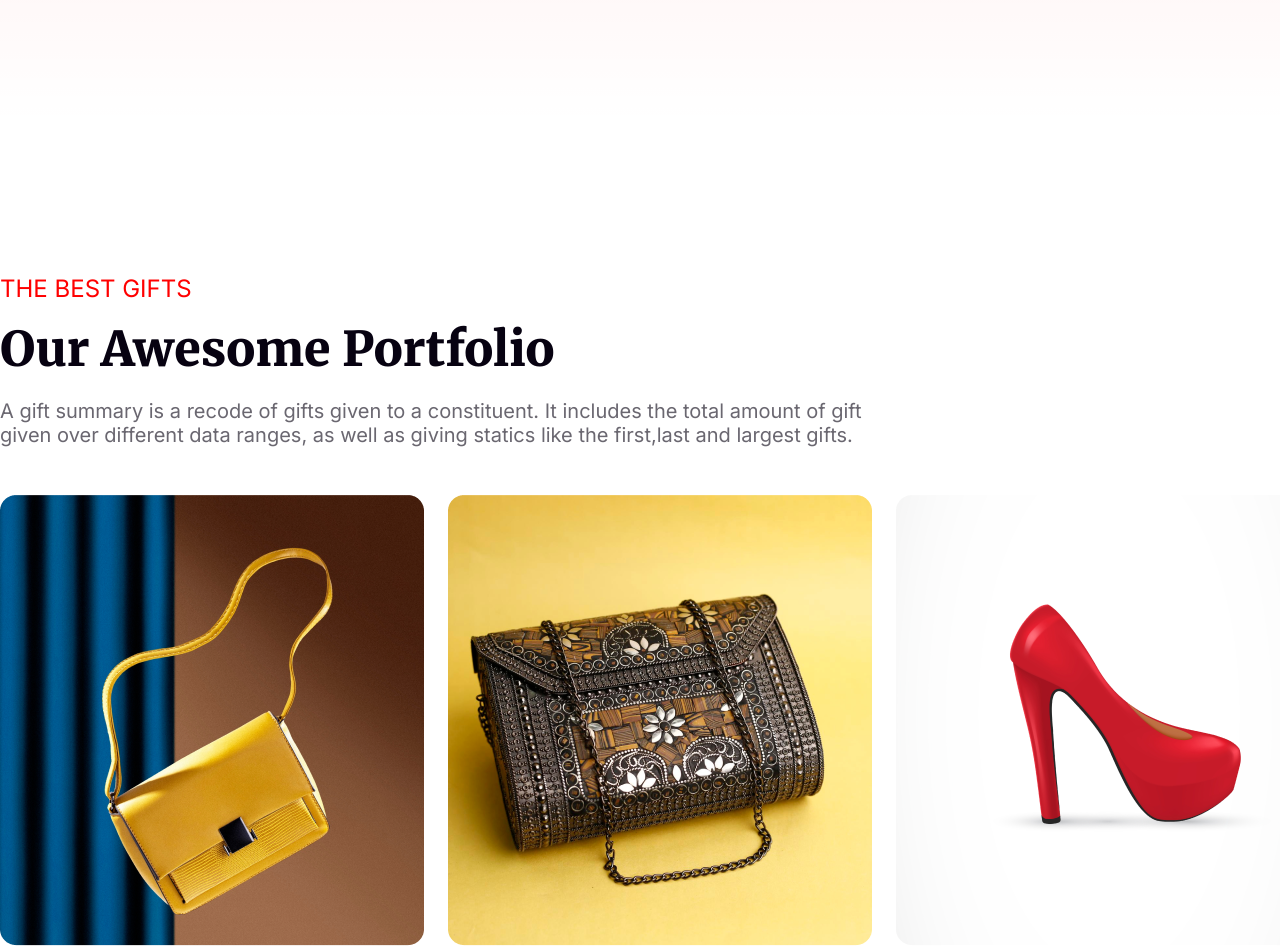
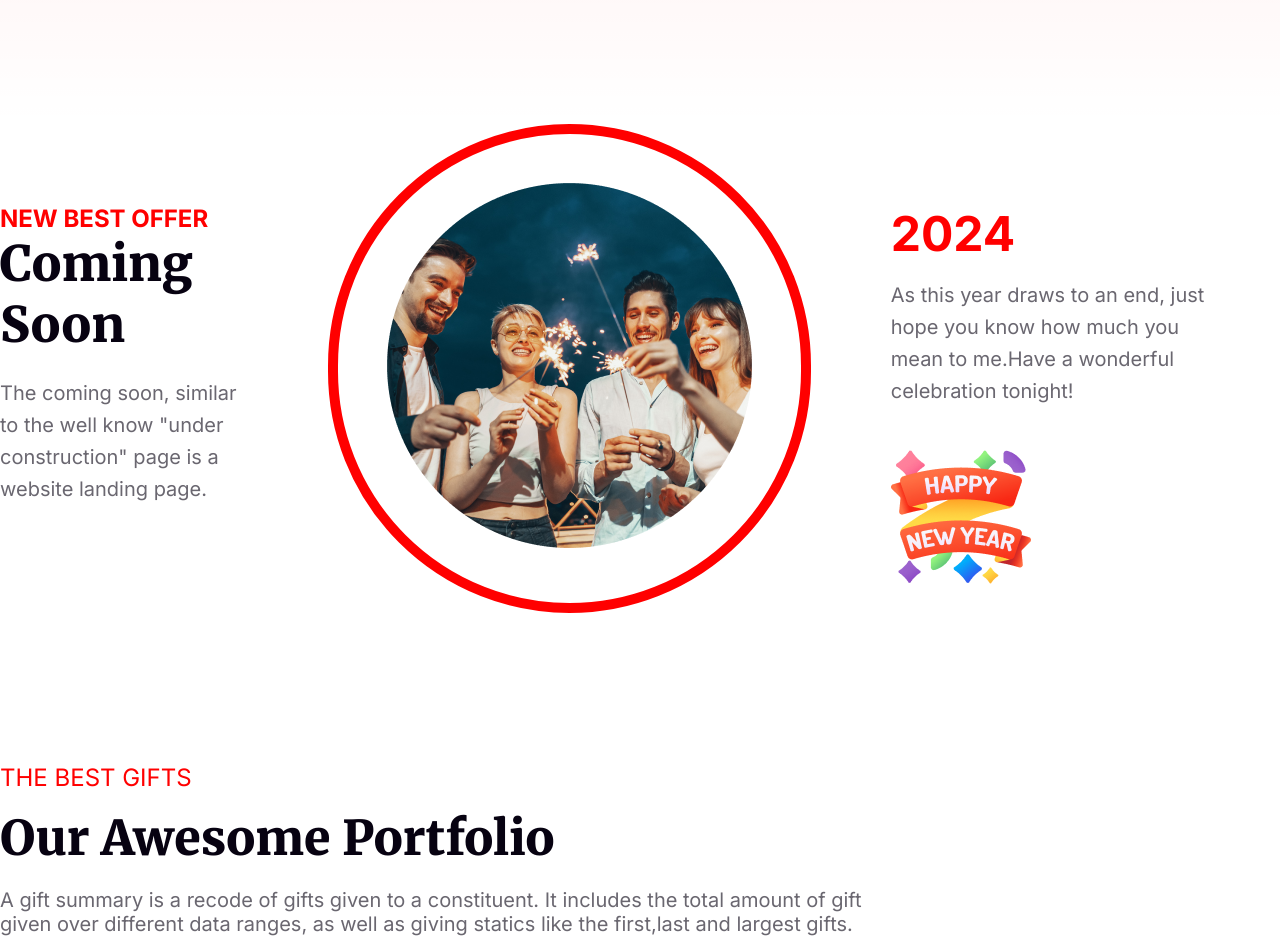
Before and after one commit to sharif57/assignment-first, a plain HTML site: page index.html in a window 1280 px wide. Shown: the part 2774-3723 px from the top of the page. Drawn offline with Linux system fonts and the light colour scheme.

Commit message:
optional 1

```diff
--- a/index.html
+++ b/index.html
@@ -55,7 +55,26 @@
             </div>
         </div>
 
+        <!-- Coming soon section -->
 
+        <div class="container">
+            <div class="container-soon">
+                <h4>NEW BEST OFFER</h4>
+                <h1>Coming Soon</h1>
+                <p>The coming soon, similar to the well know "under construction" page is a website landing page.</p>
+            </div>
+            <div class="container-img">
+                <img src="image/Ellipse 1.png" alt="">
+            </div>
+            <div class="container-text">
+                <h3>2024</h3>
+                <p class="text-paragraph">As this year draws to an end, just hope you know how much you mean to me.Have
+                    a wonderful celebration tonight!</p>
+                <img src="image/Group 96.png" alt="">
+            </div>
+        </div>
+
+<!-- Our Awesome Portfolio -->
         <div class="first-container">
             <div class="title-texts">
                 <h4>THE BEST GIFTS</h4>
@@ -92,8 +111,11 @@
                     is <br>
                     crucial. Let’s take a look at some real subscribe CTAs, to help you build your list.</p>
                 <form action="">
-                    <input type="text" placeholder="user@gmail.com">
-                    <button class="mail-btn"> Subscribe</button>
+
+                    <button class="mail-btn">
+                        <input type="text" placeholder="user@gmail.com">
+                        <label for="">Subscribe</label>
+                    </button>
                 </form>
             </div>
         </div>
--- a/styles/style.css
+++ b/styles/style.css
@@ -38,7 +38,7 @@ header {
     width: 632px;
     padding: 16px 177px 344px 344px;
 }
-
+/* ALL CATEGORIES */
 .header-title {
     margin-top: 120px;
     text-align: center;
@@ -76,12 +76,12 @@ header {
     margin-right: auto;
     padding-top: 48px;
 }
-
 main {
     max-width: 1320px;
     margin: 0 auto;
 }
 
+/*Welcome to midnight party*/
 .main-container {
     background-image: linear-gradient(90deg, #070211 0%, rgba(7, 2, 17, 0.00) 100%), url('../image/Vectorrr.png');
     width: 1320px;
@@ -139,6 +139,7 @@ main {
     padding-right: 50px;
 }
 
+/*  New Park Hotel */
 .section-container {
     text-align: center;
     background-image: linear-gradient(180deg, rgba(255, 0, 0, 0.10) 0%, rgba(255, 0, 0, 0.00) 100%);
@@ -178,6 +179,64 @@ main {
     color: #F00;
 }
 
+/* Coming soon section */
+.container {
+    display: flex;
+}
+
+.container {
+    color: #F00;
+    font-family: Inter;
+    font-size: 24px;
+    font-weight: 500;
+}
+
+.container h1 {
+    color: #070211;
+    font-family: merriweather;
+    font-size: 49px;
+    font-weight: 900;
+    text-transform: capitalize;
+    margin-bottom: 22px;
+}
+
+.container p {
+    color: rgba(7, 2, 17, 0.60);
+    font-family: Inter;
+    font-size: 20px;
+    font-weight: 400;
+    line-height: 32px;
+    margin-right: 70px;
+}
+
+.container-soon {
+    margin-top: 80px;
+}
+
+.container h3 {
+    color: #F00;
+    font-family: Inter;
+    font-size: 48px;
+    font-weight: 700;
+    margin-bottom: 16px;
+}
+
+.text-paragraph {
+    margin-bottom: 40px;
+}
+
+.container-img {
+    border: 10px solid red;
+    border-radius: 463px;
+    padding: 49px 49px 49px 49px;
+}
+
+.container-text {
+    margin-left: 80px;
+    margin-top: 80px;
+}
+
+/* Our Awesome Portfolio */
 .first-container {
     margin-top: 150px;
 }
@@ -206,26 +265,32 @@ main {
     padding-top: 16px;
 }
 
-.container1{
+.container1 {
     margin-top: 48px;
     display: flex;
     justify-content: space-between;
     align-items: center;
 }
 
-.img-1, .img-2{
+.img-1,
+.img-2 {
     display: flex;
     margin-bottom: 24px;
 }
 
-#img4 ,#img5 ,#img7 ,#img8{
+#img4,
+#img5,
+#img7,
+#img8 {
     margin-left: 24px;
 }
-.container1 img:hover{
+
+.container1 img:hover {
     border: 1px solid rgb(133, 129, 129);
     border-radius: 19px;
 }
 
+/* Subscribe Newsletter */
 .mail-container {
     margin-top: 120PX;
     border-radius: 16px;
@@ -262,37 +327,37 @@ main {
     padding-top: 22px;
 }
 
-.mail-container button {
+.mail-container label {
     border-radius: 0px 50px 50px 0px;
     background: #F00;
-    width: 210px;
-    height: 72px;
     color: #FFF;
+    text-align: center;
     font-family: Inter;
     font-size: 20px;
     font-weight: 600;
-    border: 0;
+    padding-left: 20px;
+    padding-right: 20px;
+    padding-top: 10px;
+    padding-bottom: 10px;
+    border:0;
 
 }
 
-.mail-container input {
+.mail-btn {
+    border-radius: 50px;
     background: #FFF;
-    width: 336px;
-    height: 72px;
-    border: 2px solid black;
-    color: rgba(7, 2, 17, 0.30);
-    font-family: Inter;
-    text-align: start;
-    font-size: 18px;
-    font-weight: 400;
-    border: 0;
+    margin-top: 48px;
+    padding-top: 10px;
+    padding-bottom: 10px;
+    border: none;
 }
 
-form {
-    padding-top: 48px;
-    height: 90px;
+.mail-container input {
+    margin-left: 30px;
+    border: none;
 }
 
+/* Footer Section */
 footer {
     background: #070211;
     height: 600px;
@@ -311,7 +376,8 @@ footer {
     margin: 0 auto;
 }
 
-.information p , .last-div {
+.information p,
+.last-div {
     color: #FFF;
     font-family: Inter;
     font-size: 24px;
@@ -338,7 +404,8 @@ footer {
     margin-top: 50px;
     margin-left: 140px;
     width: 1320px;
-    border: 1px solid rgba(255, 255, 255, 0.15);;
+    border: 1px solid rgba(255, 255, 255, 0.15);
+    ;
 }
 
 .icon-container {
@@ -348,7 +415,8 @@ footer {
     gap: 24px;
     margin-top: 48px;
 }
-.last-div{
+
+.last-div {
     gap: 830px;
     padding-top: 50px;
     color: #FFF;
```
